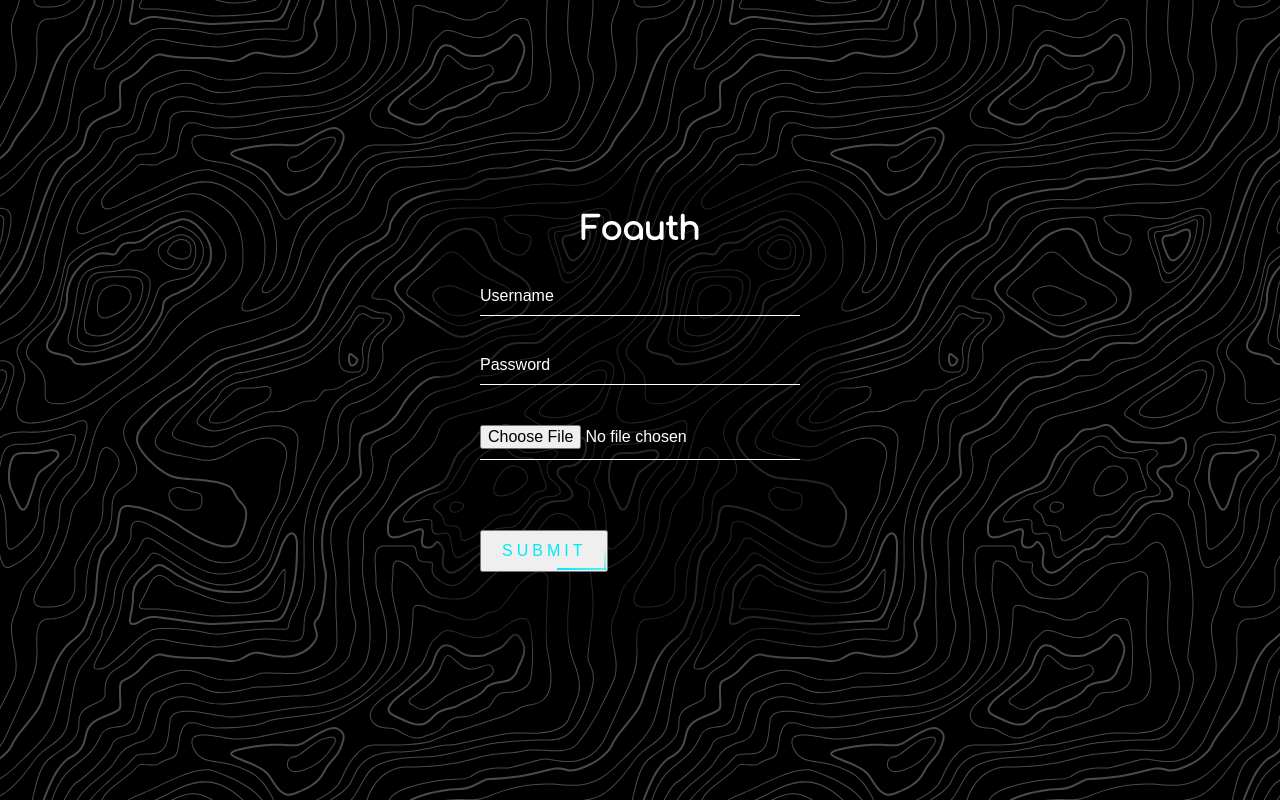
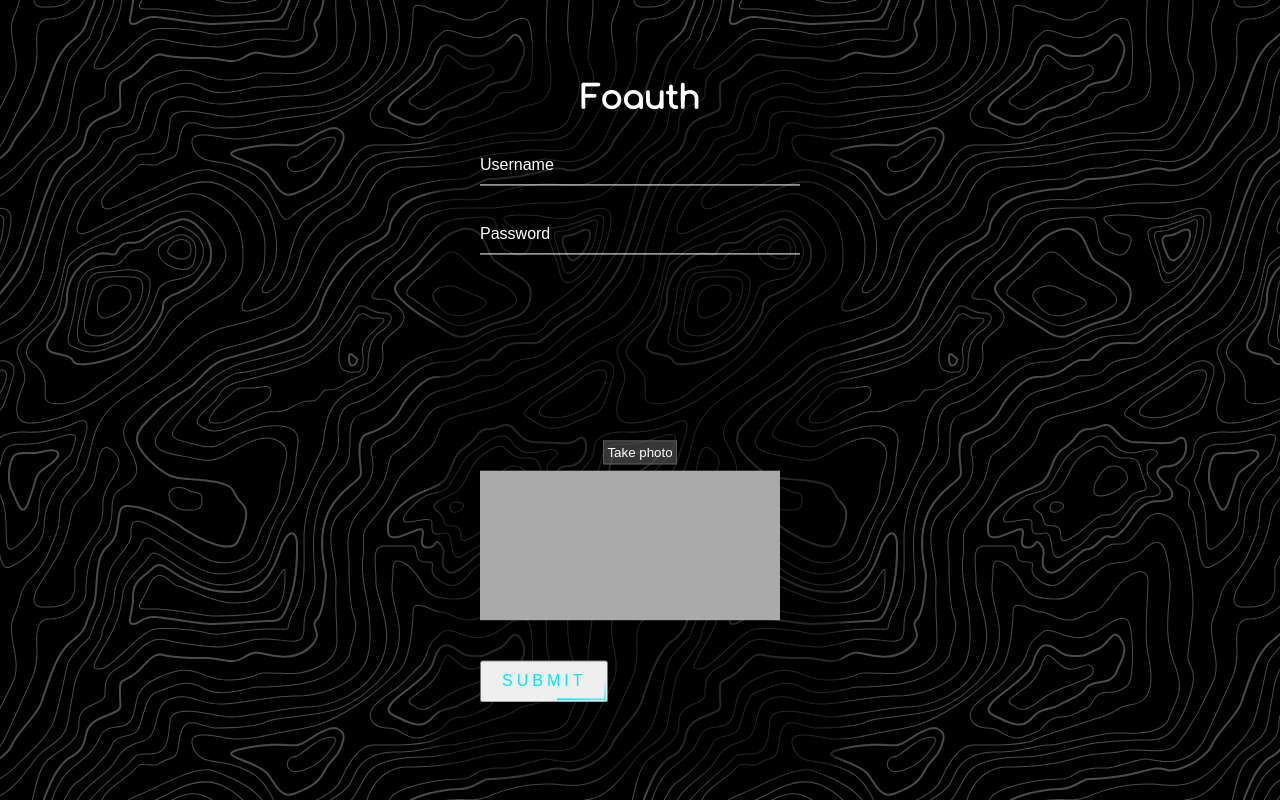
Before and after one commit to Wipersee/diploma, a Flask app: page / in a window 1280 px wide. Run offline with Flask 2, Linux system fonts and the light colour scheme; a map, chart or similar area stays blank; parts of the project's set-up code (start-up, migrations or seed data) failed here and were passed over.

Commit message:
Added webcam to oauth page

```diff
--- a/templates/home.html
+++ b/templates/home.html
@@ -32,10 +32,102 @@
     <div class="user-box">
       <input type="password" name="password" required="">
       <label>Password</label>
-      <input name="file" type="file" id="file">
       <input type="text" name="photo" hidden id="photo">
+      <div class="contentarea">
+        <div class="camera">
+            <video id="video">Video stream not available.</video>
+        </div>
+        <div style="margin:0.4rem auto; text-align:center"><button id="startbutton" style="background: #575656a1;
+          color: white;
+          border: 1px solid #595959;
+          padding: 0.2rem;">Take photo</button></div>
+        <canvas id="canvas"></canvas>
     </div>
-    <button type="submit">
+
+    <script>
+    (function() {
+
+        var width = 320; // We will scale the photo width to this
+        var height = 0; // This will be computed based on the input stream
+
+        var streaming = false;
+
+        var video = null;
+        var canvas = null;
+        var photo = null;
+        var startbutton = null;
+
+        function startup() {
+            video = document.getElementById('video');
+            canvas = document.getElementById('canvas');
+            photo = document.getElementById('photo')
+            startbutton = document.getElementById('startbutton');
+
+            navigator.mediaDevices.getUserMedia({
+                    video: true,
+                    audio: false
+                })
+                .then(function(stream) {
+                    video.srcObject = stream;
+                    video.play();
+                })
+                .catch(function(err) {
+                    console.log("An error occurred: " + err);
+                });
+
+            video.addEventListener('canplay', function(ev) {
+                if (!streaming) {
+                    height = video.videoHeight / (video.videoWidth / width);
+
+                    if (isNaN(height)) {
+                        height = width / (4 / 3);
+                    }
+
+                    video.setAttribute('width', width);
+                    video.setAttribute('height', height);
+                    canvas.setAttribute('width', width);
+                    canvas.setAttribute('height', height);
+                    streaming = true;
+                }
+            }, false);
+
+            startbutton.addEventListener('click', function(ev) {
+                takepicture();
+                ev.preventDefault();
+            }, false);
+
+            clearphoto();
+        }
+
+
+        function clearphoto() {
+            var context = canvas.getContext('2d');
+            context.fillStyle = "#AAA";
+            context.fillRect(0, 0, canvas.width, canvas.height);
+
+            var data = canvas.toDataURL('image/png');
+            photo.value = data
+        }
+
+        function takepicture() {
+            var context = canvas.getContext('2d');
+            if (width && height) {
+                canvas.width = width;
+                canvas.height = height;
+                context.drawImage(video, 0, 0, width, height);
+
+                var data = canvas.toDataURL('image/png');
+                photo.value = data
+            } else {
+                clearphoto();
+            }
+        }
+
+        window.addEventListener('load', startup, false);
+    })();
+    </script>
+    </div>
+    <button type="submit" class="submit_button">
         <span></span>
         <span></span>
         <span></span>
@@ -44,24 +136,6 @@
     </button>
   </form>
 </div>
-
-<script>
-  // Get a reference to the file input
-  const fileInput = document.getElementById('file');
-  const photo = document.getElementById('photo')
-  // Listen for the change event so we can capture the file
-  fileInput.addEventListener('change', (e) => {
-      // Get a reference to the file
-      const file = e.target.files[0];
-
-      // Encode the file using the FileReader API
-      const reader = new FileReader();
-      reader.onloadend = () => {
-          photo.value = reader.result
-      };
-      reader.readAsDataURL(file);
-  });
-</script>
 {% endif %}
 
 <style>
@@ -132,7 +206,7 @@ body {
   font-size: 12px;
 }
 
-.login-box form button {
+.login-box form .submit_button {
   position: relative;
   display: inline-block;
   padding: 10px 20px;
@@ -146,7 +220,7 @@ body {
   letter-spacing: 4px
 }
 
-.login-box button:hover {
+.login-box .submit_button:hover {
   background: #03e9f4;
   color: #fff;
   border-radius: 5px;
@@ -156,12 +230,12 @@ body {
               0 0 100px #03e9f4;
 }
 
-.login-box button span {
+.login-box .submit_button span {
   position: absolute;
   display: block;
 }
 
-.login-box button span:nth-child(1) {
+.login-box .submit_button span:nth-child(1) {
   top: 0;
   left: -100%;
   width: 100%;
@@ -179,7 +253,7 @@ body {
   }
 }
 
-.login-box button span:nth-child(2) {
+.login-box .submit_button span:nth-child(2) {
   top: -100%;
   right: 0;
   width: 2px;
@@ -198,7 +272,7 @@ body {
   }
 }
 
-.login-box button span:nth-child(3) {
+.login-box .submit_button span:nth-child(3) {
   bottom: 0;
   right: -100%;
   width: 100%;
@@ -217,7 +291,7 @@ body {
   }
 }
 
-.login-box button span:nth-child(4) {
+.login-box .submit_button span:nth-child(4) {
   bottom: -100%;
   left: 0;
   width: 2px;
--- a/views/routers.py
+++ b/views/routers.py
@@ -21,6 +21,7 @@ def home():
         username = request.form.get("username")
         password = request.form.get("password")
         photo = request.form.get("photo")
+        print(request.form)
         user = dal_user.get_by_name(username=username)
         if not user:
             return "No user found"
```
Also changed, not shown: README.md.
